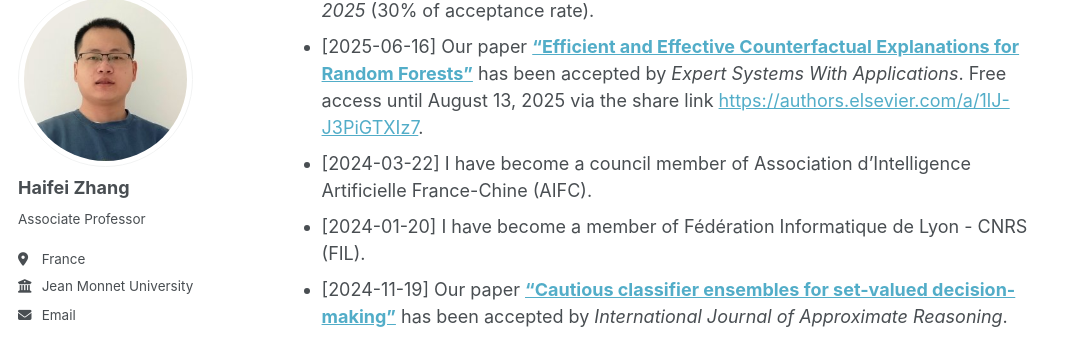
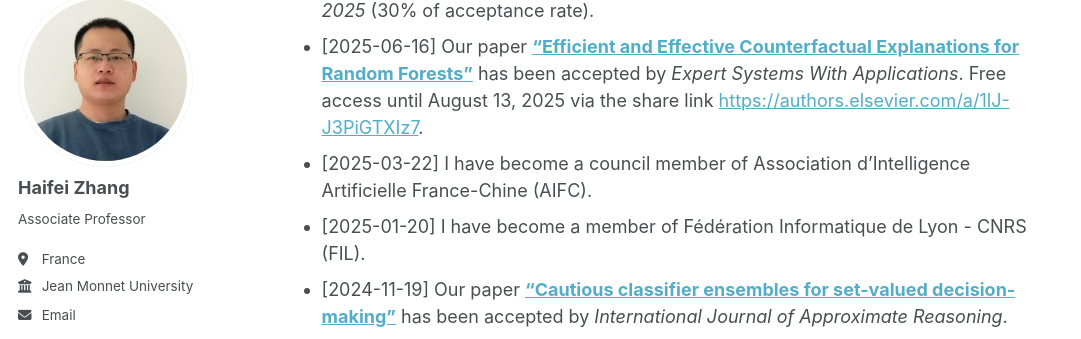
Before and after one commit to Haifei-ZHANG/Haifei-ZHANG.github.io, a Jekyll site: the page built from _pages/about.md, in a window 1280 px wide and 900 px high, scrolled down 619 px. Shown: the part 107-446 px from the top of the window, without its empty margins (0-1081 px from the left). Built offline with Jekyll 4.4.1, drawn with Linux system fonts in a browser that asks for light colours; some web fonts are replaced.

Commit message:
update news date

```diff
--- a/_pages/about.md
+++ b/_pages/about.md
@@ -19,8 +19,8 @@ My research interests are
 ## News
 - [2025-07-18] Our paper **"Uncertainty-Aware Concept Bottleneck Models with Enhanced Interpretability"** has been accepted by *Workshop AIMLAI@ECML-PKDD 2025* (30% of acceptance rate).
 - [2025-06-16] Our paper <a href="https://doi.org/10.1016/j.eswa.2025.128661" target="_blank" rel="noopener noreferrer">**"Efficient and Effective Counterfactual Explanations for Random Forests"**</a> has been accepted by *Expert Systems With Applications*. Free access until August 13, 2025 via the share link <a href="https://authors.elsevier.com/a/1lJ-J3PiGTXIz7" target="_blank" rel="noopener noreferrer">https://authors.elsevier.com/a/1lJ-J3PiGTXIz7</a>.
-- [2024-03-22] I have become a council member of Association d'Intelligence Artificielle France-Chine (AIFC).
-- [2024-01-20] I have become a member of Fédération Informatique de Lyon - CNRS (FIL).
+- [2025-03-22] I have become a council member of Association d'Intelligence Artificielle France-Chine (AIFC).
+- [2025-01-20] I have become a member of Fédération Informatique de Lyon - CNRS (FIL).
 - [2024-11-19] Our paper <a href="https://doi.org/10.1016/j.ijar.2024.109328" target="_blank" rel="noopener noreferrer">**"Cautious classifier ensembles for set-valued decision-making"**</a> has been accepted by *International Journal of Approximate Reasoning*.
 - [2024-11-15] Our paper <a href="https://doi.org/10.1007/s10994-024-06703-y" target="_blank" rel="noopener noreferrer">**"Credal ensembling in multi-class classification"**</a> has been accepted by *Machine Learning*.
 - [2024-09-02] I started my position of Associate Professor (Maître de Conférence in France) in Université Jean Monnet Saint-Etienne.
```
